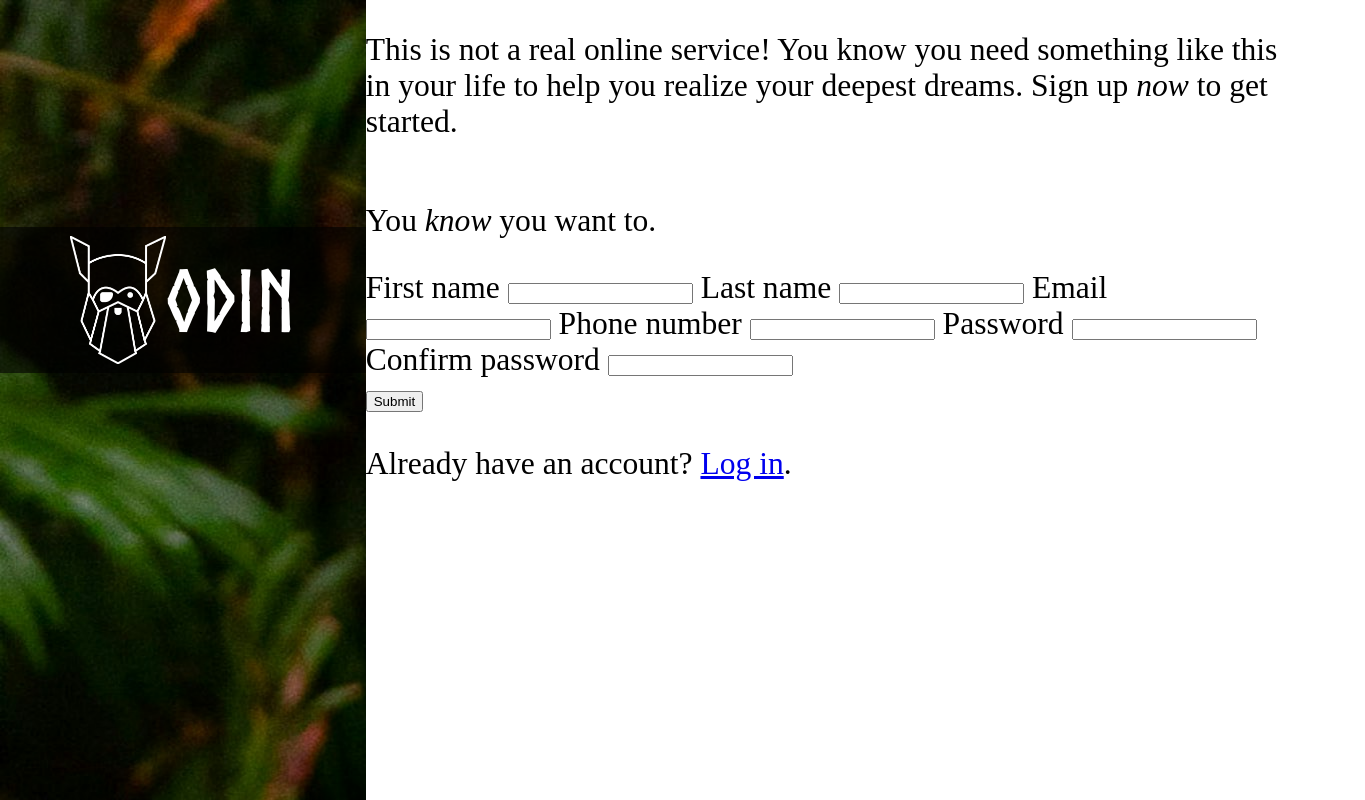
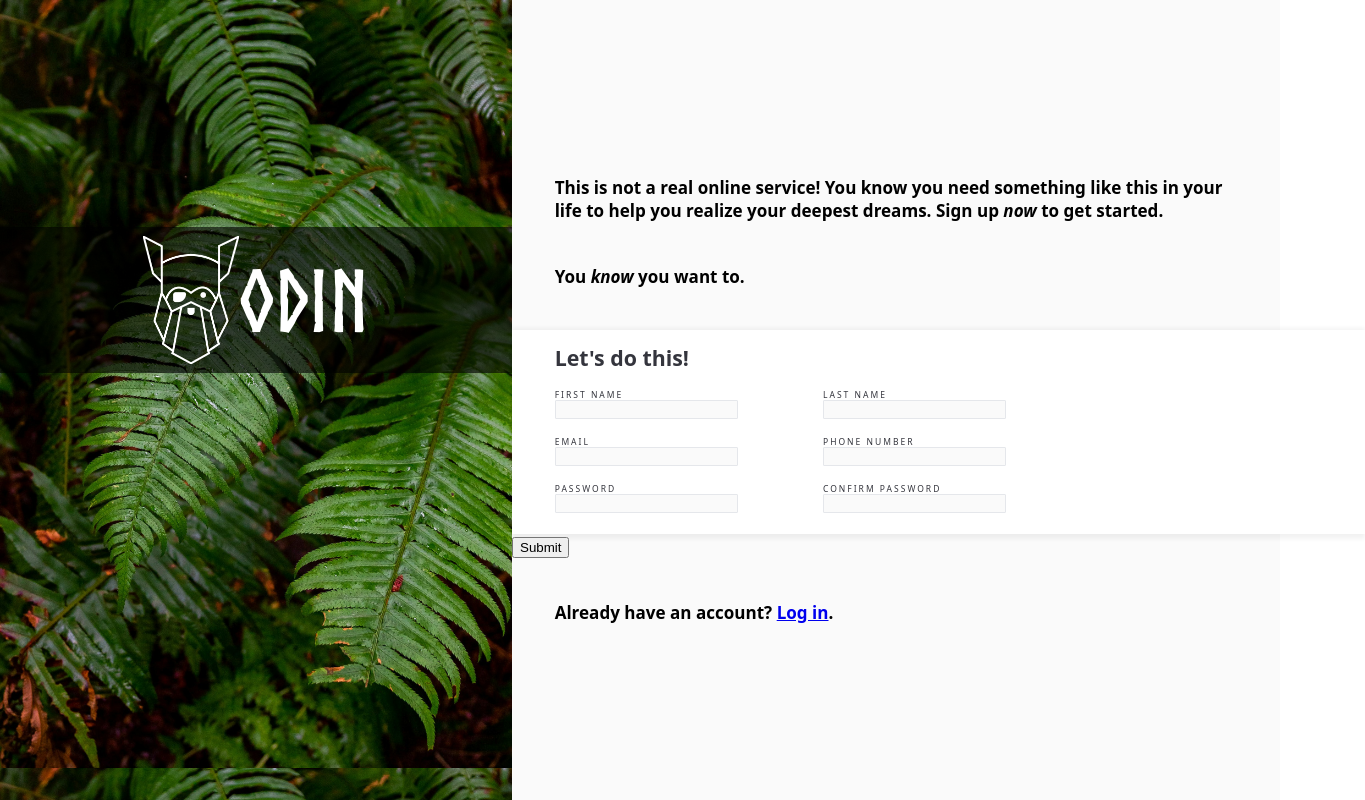
Before and after one commit to vagueposting/odin-sign-up, a plain HTML site: page index.html in a window 1280 px wide. Shown: the whole page, 1365 px wide, since content can reach past the window. Drawn offline with Linux system fonts and the light colour scheme; a web font is replaced by a local one.

Commit message:
Styled fields

```diff
--- a/index.html
+++ b/index.html
@@ -13,7 +13,7 @@
                 <img src="img/odin-lined.png" alt="Odin Logo"> ODIN
             </div>
         </div>
-        <div class="container">
+        <div class="sign-up-side">
             <div class="description">
                 <p>
                     This is not a real online service!
@@ -27,22 +27,43 @@
                 </p>
                 <form action="">
                     <div class="fields">
+                    <h2>Let's do this!</h2>
+                    <div class="row">
+                        <div class="field-item">
                             <label for="first-name">First name</label>
-
                             <input type="text" id="first-name" name="given-name">
+                        </div>
+                        <div class="field-item">
                                 <label for="last-name">Last name</label>
                                 <input type="text" id="last-name" name="surname">
+                            </div>
+                    </div>
+
+                    <div class="row">
+                        <div class="field-item">
                         <label for="email">Email</label>
                             <input type="email" id="email" name="email">
+                        </div>
+                        <div class="field-item">
                             <label for="number">Phone number</label>
                             <input type="number" id="phone-number"
                             name="phone-number">
+                        </div>
+                    </div>
+
+
+                    <div class="row">
+                        <div class="field-item">
                             <label for="password">Password</label>
                             <input type="password" id="password"
                             name="password">
+                        </div>
+                        <div class="field-item">
                             <label for="confirm-password">Confirm password</label>
                             <input type="password" id="confirm-password"
                             name="confirm-password">
+                        </div>
+                    </div>
                     </div>
                     <button type="submit">Submit</button>
                 </form>
--- a/styles.css
+++ b/styles.css
@@ -1,16 +1,21 @@
-:root {
-    font-size: 64pt;
-}
+@import url(https://fonts.bunny.net/css?family=noto-sans:300,400,600);
+
 @font-face {
     font-family: "Norse-Bold";
     src: url(font/Norse-Bold.otf);
 }
 
+:root {
+    font-size: 64pt;
+}
+
 body {
-  margin: 0;
-  padding: 0;
-  height: 100vh;
-  width: 100vw;
+    margin: 0;
+    padding: 0;
+    height: 100vh;
+    width: 100vw;
+    font-family: 'Noto Sans', sans-serif;
+    font-weight: 600;
 }
 
 .container {
@@ -20,13 +25,30 @@ body {
     width: 100%;
 }
 
+.sign-up-side {
+    display: flex;
+    flex-direction: column;
+    justify-content: center;
+    align-items: center;
+
+    height: 100%;
+    margin: 0;
+    flex-grow: 1;
+
+    background-color: rgb(250, 250, 250);
+}
+
 .sidebar {
     display: flex;
     flex-direction: column;
     align-items: center;
     justify-content: center;
+    width: 40%;
+    flex-shrink: 0;
+
+
     background-image: url("img/background.jpg");
-    width: 40%;
+    background-size: contain;
 }
 
 .logo {
@@ -54,5 +76,60 @@ body {
 .description {
     display: flex;
     flex-direction: column;
-    font-size: 0.37rem;
+    font-size: 0.20rem;
+    padding: 0;
 }
+
+.description p {
+    padding: 0rem 0.5rem;
+    margin: 0.25rem 0rem;
+}
+
+form {
+    width: 100%;
+    padding: 0.25rem 0rem;
+}
+
+.fields {
+    background: white;
+    display: flex;
+    flex-direction: column;
+    padding: 0.15rem 0.5rem;
+    width: 100%;
+
+    color: rgb(52, 53, 61);
+
+    box-shadow: 0px 5px 4px rgba(0, 0, 0, 0.05),
+        0 -2px 4px rgba(0, 0, 0, 0.05);
+}
+
+.fields h2 {
+    font-size: 0.25rem;
+    margin: 0 0 0.1rem 0;
+}
+
+.row {
+    display: flex;
+    flex-direction: row;
+    gap: 1rem;
+    padding: 0.10rem 0rem;
+}
+
+.field-item {
+    display: flex;
+    flex-direction: column;
+
+    text-transform: uppercase;
+}
+
+input {
+    border: 1px solid #E5E7EB;
+    border-radius: 1px;
+    background-color: rgb(250, 250, 250);
+}
+
+.field-item label {
+    font-size: 0.10rem;
+    letter-spacing: 2px;
+    font-weight: 400;
+}
```
Lines whose indentation alone changed are shown as unchanged.
